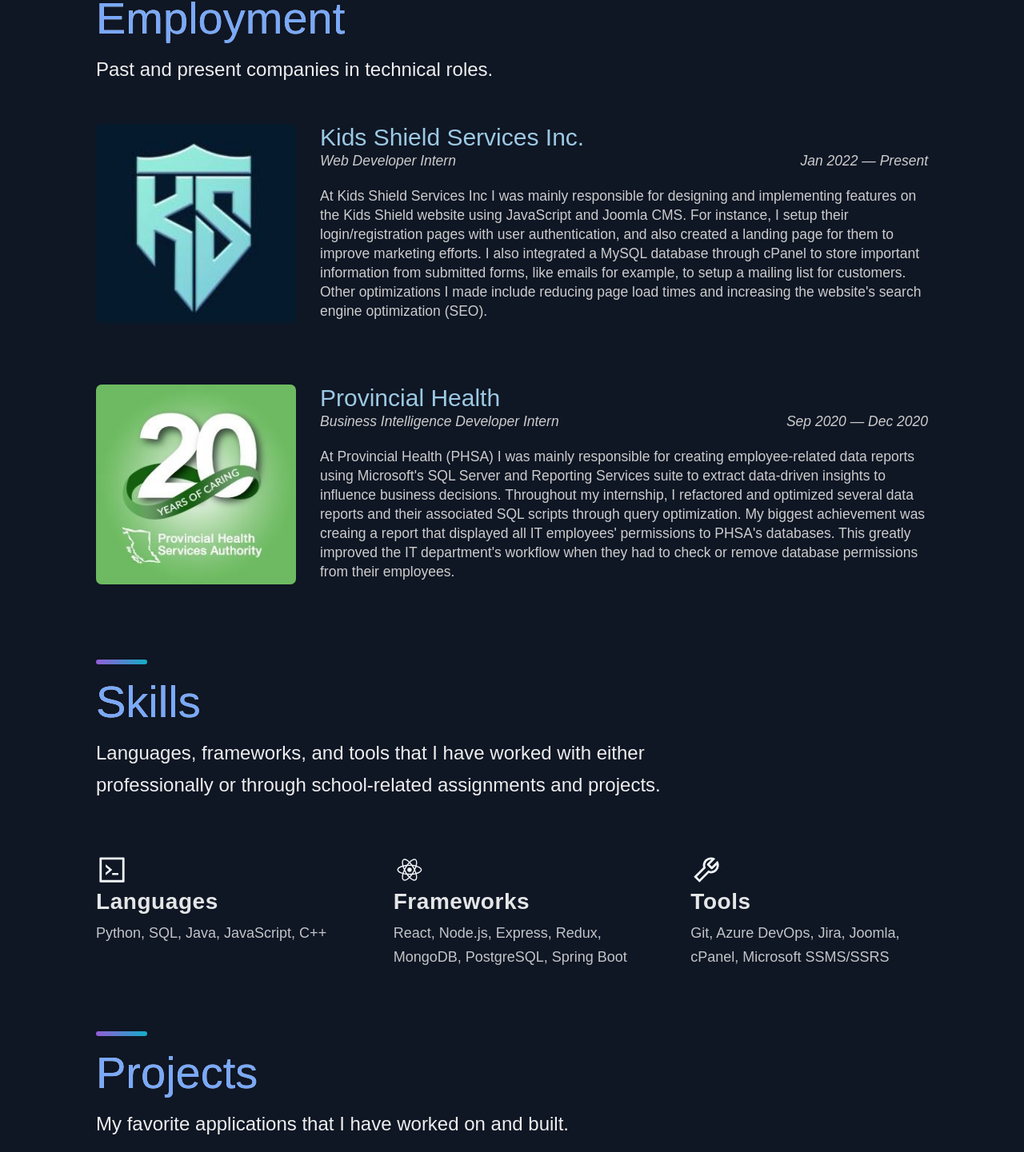
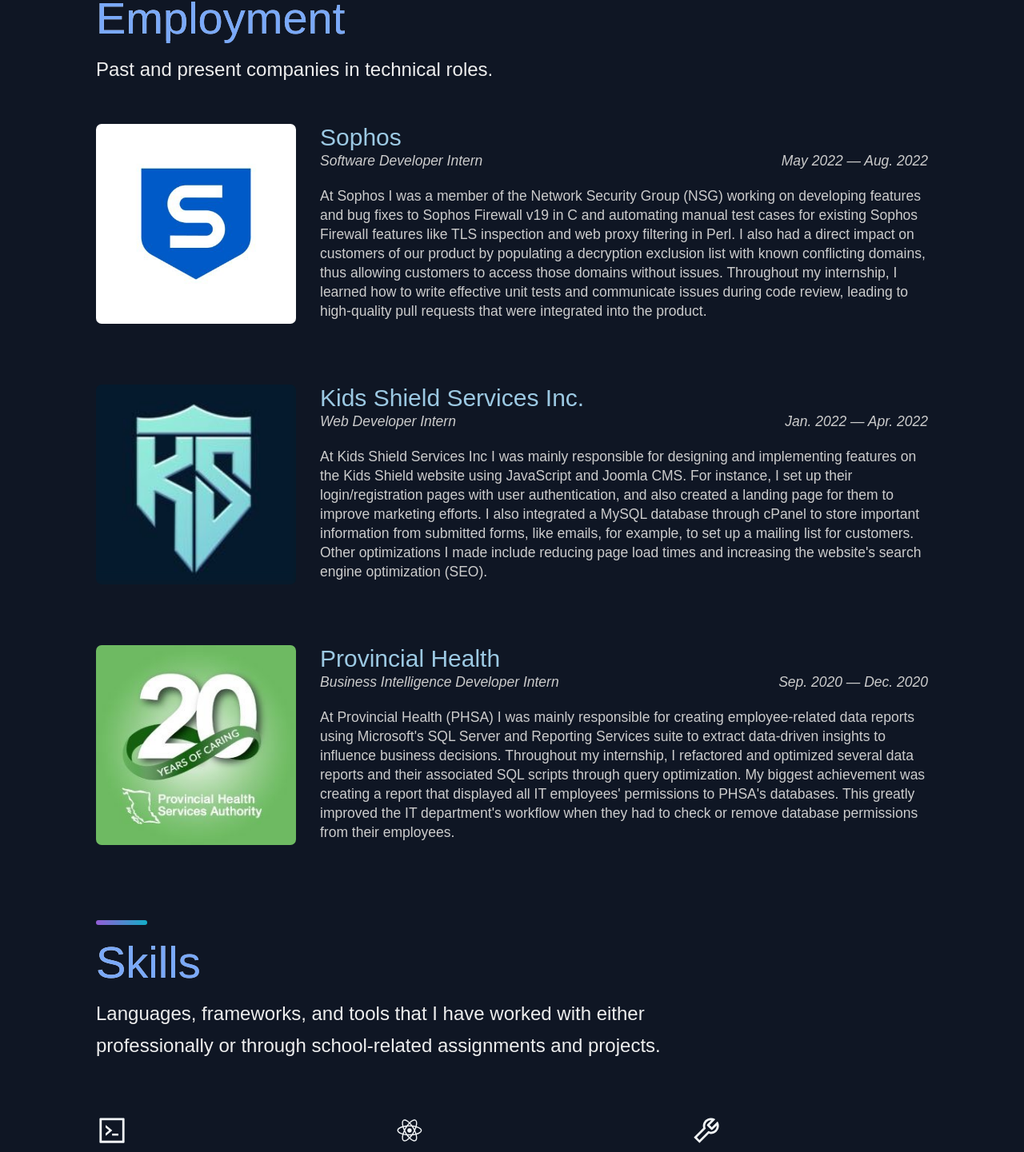
Before and after one commit to klam98/personal-portfolio, a Next.js app: page / in a window 1280 px wide. Shown: the part 1544-2985 px from the top of the page at 80% size. Built offline with nearby package versions, Linux system fonts and the light colour scheme.

Commit message:
Update employee and skills info

```diff
--- a/src/components/Education/Education.js
+++ b/src/components/Education/Education.js
@@ -13,7 +13,7 @@
             <EducationContainer>
                 <EducationText>
                     I graduated with a Bachelor's degree in Computer Science from Simon Fraser
-                    University (SFU) on August 2021. As a second-generation Asian-Canadian, I am
+                    University on August 2021. As a second-generation Asian-Canadian, I am
                     very grateful that I had the opportunity to receive formal education, allowing
                     me to discover my passion for Software Development. I have gained many life-long
                     friends and experiences throughout my undergraduate degree and hope to work
--- a/src/components/Technologies/Technologies.js
+++ b/src/components/Technologies/Technologies.js
@@ -20,7 +20,7 @@
                 </picture>
                 <ListContainer>
                     <ListTitle>Languages</ListTitle>
-                    <ListParagraph>Python, SQL, Java, JavaScript, C++</ListParagraph>
+                    <ListParagraph>Python, Java, SQL, C, C++, JavaScript, HTML5, CSS3</ListParagraph>
                 </ListContainer>
             </ListItem>
             <ListItem>
@@ -30,7 +30,7 @@
                 <ListContainer>
                     <ListTitle>Frameworks</ListTitle>
                     <ListParagraph>
-                        React, Node.js, Express, Redux, MongoDB, PostgreSQL, Spring Boot
+                        React, Node.js, Express.js, Spring Boot, JUnit, MongoDB, PostgreSQL
                     </ListParagraph>
                 </ListContainer>
             </ListItem>
@@ -41,7 +41,7 @@
                 <ListContainer>
                     <ListTitle>Tools</ListTitle>
                     <ListParagraph>
-                        Git, Azure DevOps, Jira, Joomla, cPanel, Microsoft SSMS/SSRS
+                        Git, Docker, Jenkins, Jira, Confluence, SonarQube, Wireshark, CI/CD, Agile/Scrum
                     </ListParagraph>
                 </ListContainer>
             </ListItem>
--- a/src/constants/constants.js
+++ b/src/constants/constants.js
@@ -75,23 +75,40 @@
 
 export const employmentData = [
     {
+        company: "Sophos",
+        jobTitle: "Software Developer Intern",
+        dateStart: "May 2022",
+        dateEnd: "Aug. 2022",
+        description:
+            "At Sophos I was a member of the Network Security Group (NSG) working on developing features and bug fixes to Sophos Firewall v19 in C and automating manual test cases for existing Sophos Firewall\
+            features like TLS inspection and web proxy filtering in Perl. I also had a direct impact on customers of our product by populating a decryption exclusion list with known conflicting domains,\
+            thus allowing customers to access those domains without issues. Throughout my internship, I learned how to write effective unit tests and communicate issues during code review, leading to high-quality\
+            pull requests that were integrated into the product.",
+        image: "images/sophos-logo.jpg",
+        id: 0,
+    },
+    {
         company: "Kids Shield Services Inc.",
         jobTitle: "Web Developer Intern",
-        dateStart: "Jan 2022",
-        dateEnd: "Present",
+        dateStart: "Jan. 2022",
+        dateEnd: "Apr. 2022",
         description:
-            "At Kids Shield Services Inc I was mainly responsible for designing and implementing features on the Kids Shield website using JavaScript and Joomla CMS. For instance, I setup their login/registration pages with user authentication, and also created a landing page for them to improve marketing efforts. I also integrated a MySQL database through cPanel to store important information from submitted forms, like emails for example, to setup a mailing list for customers. Other optimizations I made include reducing page load times and increasing the website's search engine optimization (SEO).",
+            "At Kids Shield Services Inc I was mainly responsible for designing and implementing features on the Kids Shield website using JavaScript and Joomla CMS. For instance, I set up their login/registration\
+            pages with user authentication, and also created a landing page for them to improve marketing efforts. I also integrated a MySQL database through cPanel to store important information from submitted\
+            forms, like emails, for example, to set up a mailing list for customers. Other optimizations I made include reducing page load times and increasing the website's search engine optimization (SEO).",
         image: "images/kids-shield-logo.jpg",
-        id: 0,
+        id: 1,
     },
     {
         company: "Provincial Health",
         jobTitle: "Business Intelligence Developer Intern",
-        dateStart: "Sep 2020",
-        dateEnd: "Dec 2020",
+        dateStart: "Sep. 2020",
+        dateEnd: "Dec. 2020",
         description:
-            "At Provincial Health (PHSA) I was mainly responsible for creating employee-related data reports using Microsoft's SQL Server and Reporting Services suite to extract data-driven insights to influence business decisions. Throughout my internship, I refactored and optimized several data reports and their associated SQL scripts through query optimization. My biggest achievement was creaing a report that displayed all IT employees' permissions to PHSA's databases. This greatly improved the IT department's workflow when they had to check or remove database permissions from their employees.",
+            "At Provincial Health (PHSA) I was mainly responsible for creating employee-related data reports using Microsoft's SQL Server and Reporting Services suite to extract data-driven insights to influence\
+            business decisions. Throughout my internship, I refactored and optimized several data reports and their associated SQL scripts through query optimization. My biggest achievement was creating a report\
+            that displayed all IT employees' permissions to PHSA's databases. This greatly improved the IT department's workflow when they had to check or remove database permissions from their employees.",
         image: "images/phsa-logo.jpg",
-        id: 1,
+        id: 2,
     },
 ];
```
Also changed, not shown: public/images/sophos-logo.jpg (added), 1 other file (tests, documents, lock files or other folders).
